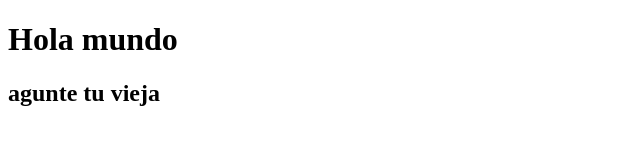
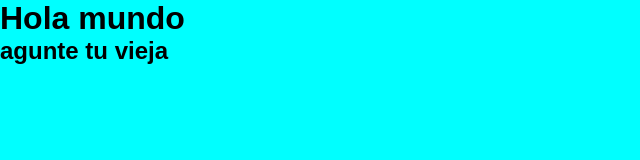
Before and after one commit to MarianoJMedina/ITBANK-FS, a plain HTML site: page index.html in a window 1280 px wide. Shown: the whole page, without its empty margins (0-640 px from the left). Drawn offline with Linux system fonts and the light colour scheme.

Commit message:
Actualizacion

```diff
--- /dev/null
+++ b/css/style.css
@@ -0,0 +1,10 @@
+*{
+    margin: 0;
+    padding: 0;
+    box-sizing: border-box;
+}
+
+body{
+    background-color: aqua;
+    font-family: Arial, Helvetica, sans-serif;
+}
--- a/index.html
+++ b/index.html
@@ -4,6 +4,7 @@
     <meta charset="UTF-8">
     <meta http-equiv="X-UA-Compatible" content="IE=edge">
     <meta name="viewport" content="width=device-width, initial-scale=1.0">
+    <link rel="stylesheet" href="css/style.css">
     <title>Prueba</title>
 </head>
 <body>
```
